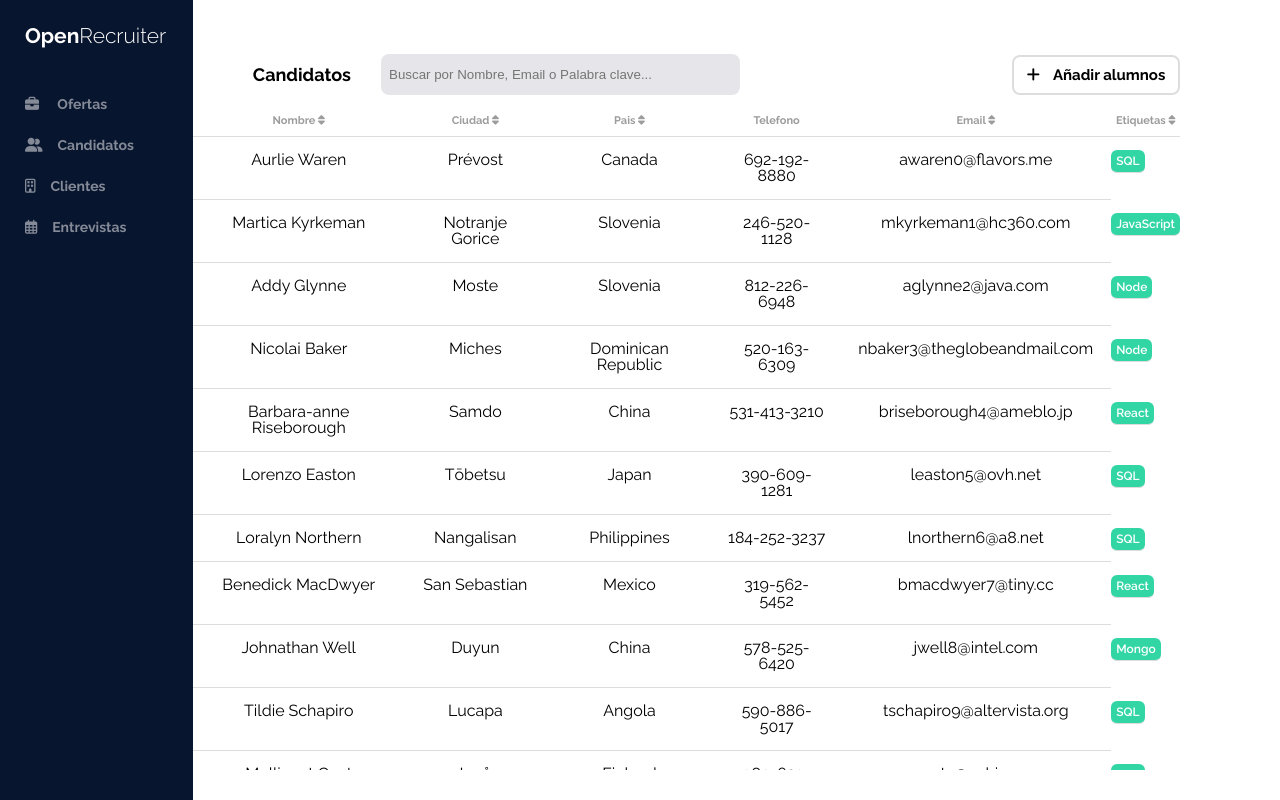
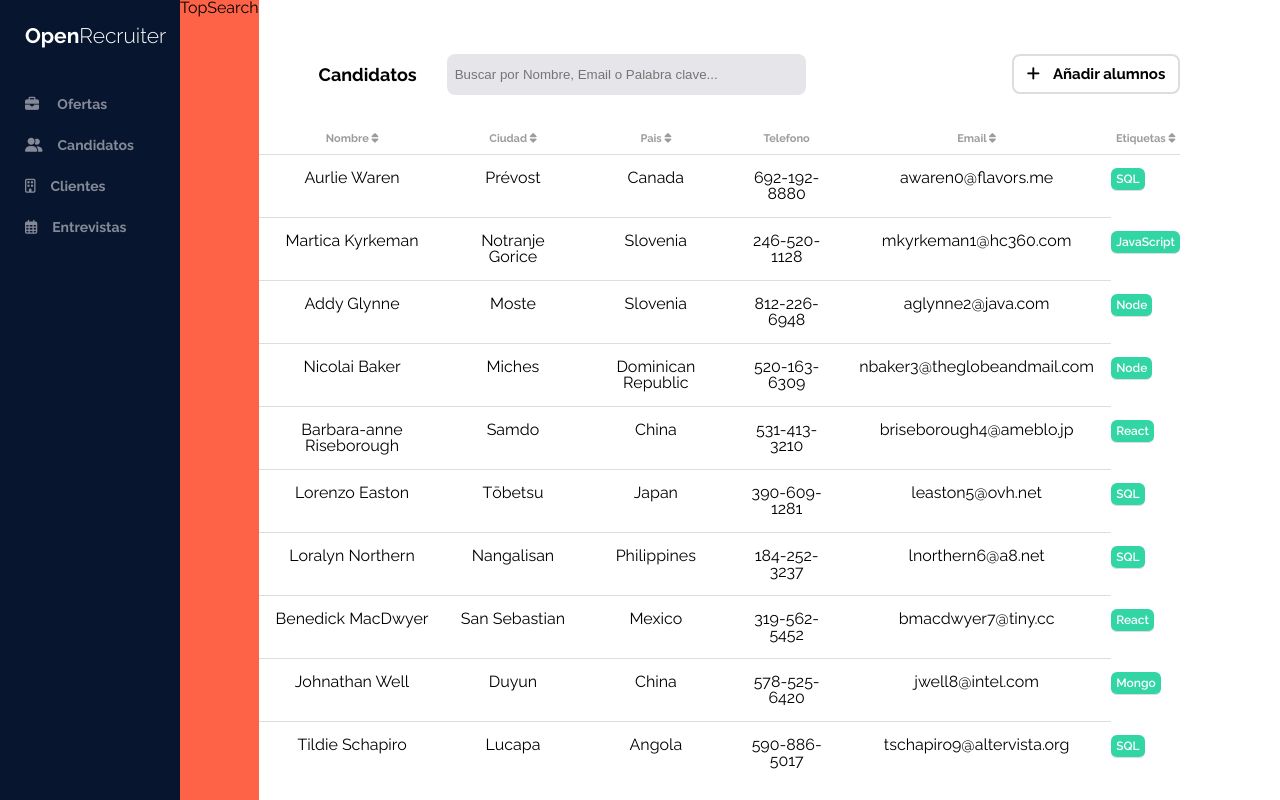
Before and after one commit to aristicocruze/OB-FC-SPRINT3-AMPLIADO, a React (Create React App) app: page / in a window 1280 px wide. Built offline with nearby package versions, Linux system fonts and the light colour scheme.

Commit message:
Css changes in the table container

```diff
--- a/src/components/dataTable/dataTable.css
+++ b/src/components/dataTable/dataTable.css
@@ -13,7 +13,11 @@ div.scroll {
   overflow-x: hidden;
   overflow-y: auto;
   text-align: center;
+}
 
+/* Hide scroll bar */
+.scroll::-webkit-scrollbar {
+  display: none;
 }
 
 /*Top of the table  for search and button*/
@@ -22,7 +26,7 @@ div.scroll {
   width: 100%;
   display: flex;
   align-items: center;
-  margin-bottom: 5px;
+  margin-bottom: 25px;
   position: relative;
 }
 
--- /dev/null
+++ b/src/components/topSearch/TopSearch.jsx
@@ -0,0 +1,7 @@
+import "./topSearch.css";
+
+function TopSearch() {
+  return <div className="top-container">TopSearch</div>;
+}
+
+export default TopSearch;
--- /dev/null
+++ b/src/components/topSearch/topSearch.css
@@ -0,0 +1,4 @@
+.top-container {
+  display: block;
+  background-color: tomato;
+}
--- a/src/pages/students/Students.jsx
+++ b/src/pages/students/Students.jsx
@@ -1,17 +1,19 @@
-import "./students.css"
-import SideNavBar from "../../components/sideNavBar/SideNavBar"
-import DataTable from "../../components/dataTable/DataTable"
+import "./students.css";
+import SideNavBar from "../../components/sideNavBar/SideNavBar";
+import DataTable from "../../components/dataTable/DataTable";
+import TopSearch from "../../components/topSearch/TopSearch";
 /***
  * This page is for the students
  * we have the left menu, students table, right filter and upper search
  */
 function Students() {
-    return (
-        <div className="students-container">
-            <SideNavBar />
-            <DataTable/>
-        </div>
-    )
+  return (
+    <div className="students-container">
+      <SideNavBar />
+      <TopSearch />
+      <DataTable />
+    </div>
+  );
 }
 
-export default Students
+export default Students;
--- a/src/pages/students/students.css
+++ b/src/pages/students/students.css
@@ -1,3 +1,3 @@
 .students-container {
-    display: flex;
+  display: flex;
 }
```
Also changed, not shown: 1 other file (tests, documents, lock files or other folders).
